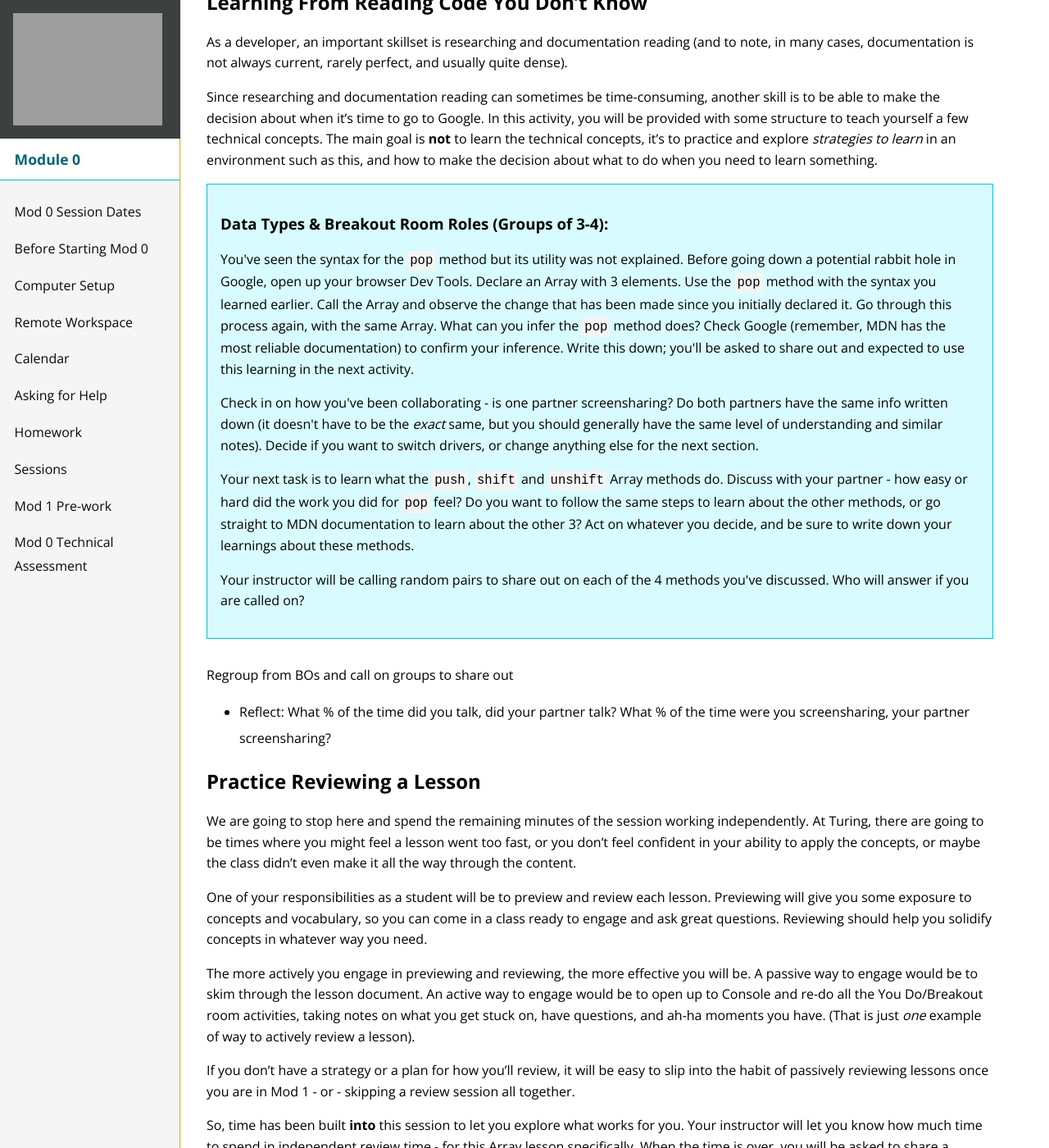
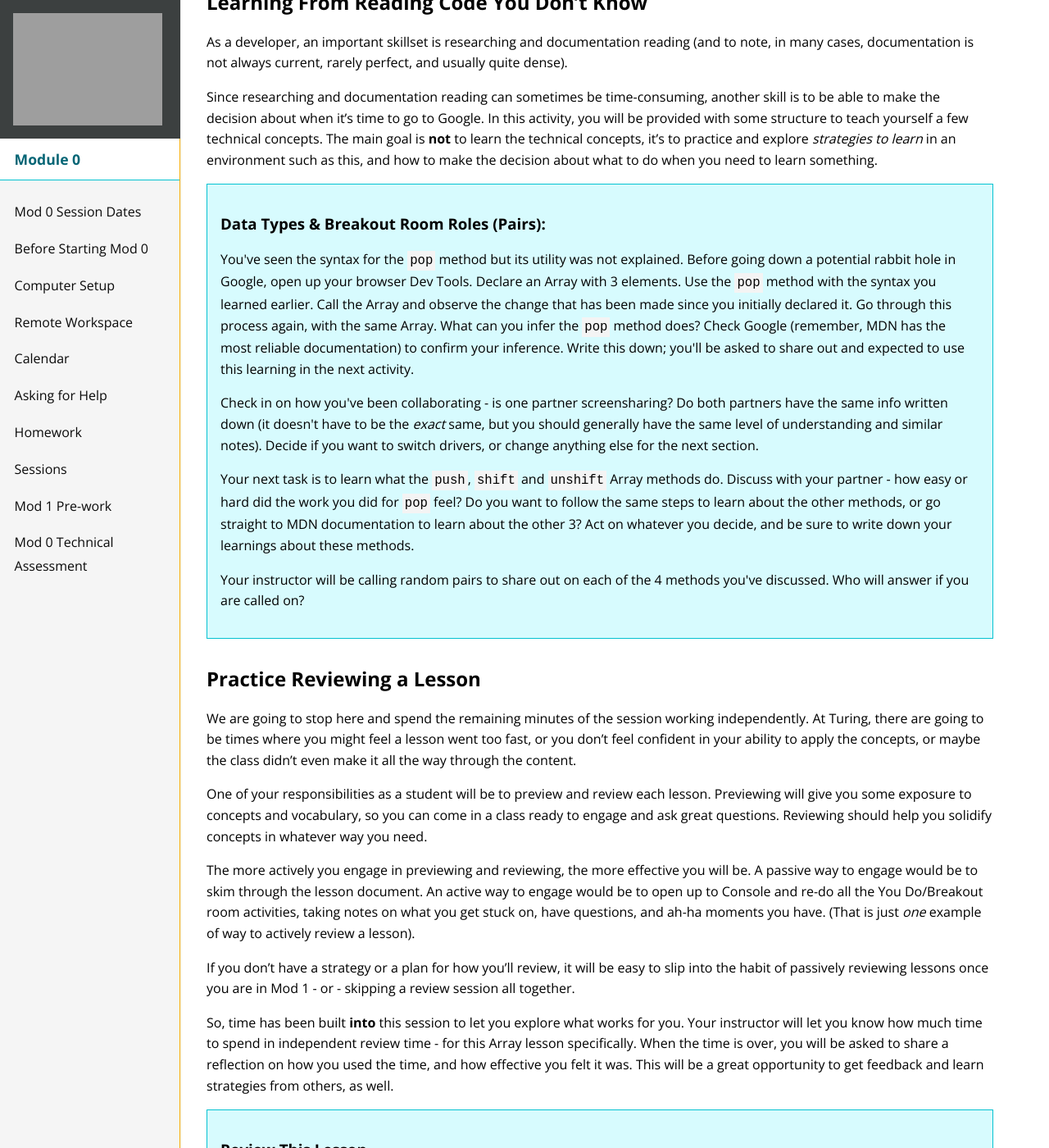
Before and after one commit to turingschool/mod-0-curriculum, a Jekyll site: the page built from session5/fe-arrays.md, in a window 1280 px wide and 1400 px high, scrolled down 3805 px. Shown: the whole window at 82% size. Built offline with Jekyll 4.4.1, drawn with Linux system fonts in a browser that asks for light colours; nearby versions of some CDN libraries.

Commit message:
Comment out note in S5 FE

```diff
--- a/session5/fe-arrays.md
+++ b/session5/fe-arrays.md
@@ -136,16 +136,16 @@ As a developer, an important skillset is researching and documentation reading (
 Since researching and documentation reading can sometimes be time-consuming, another skill is to be able to make the decision about when it's time to go to Google. In this activity, you will be provided with some structure to teach yourself a few technical concepts. The main goal is **not** to learn the technical concepts, it's to practice and explore _strategies to learn_ in an environment such as this, and how to make the decision about what to do when you need to learn something.
 
 <div class="try-it">
-  <h3>Data Types & Breakout Room Roles (Groups of 3-4):</h3>
+  <h3>Data Types & Breakout Room Roles (Pairs):</h3>
   <p>You've seen the syntax for the <code>pop</code> method but its utility was not explained. Before going down a potential rabbit hole in Google, open up your browser Dev Tools. Declare an Array with 3 elements. Use the <code>pop</code> method with the syntax you learned earlier. Call the Array and observe the change that has been made since you initially declared it. Go through this process again, with the same Array. What can you infer the <code>pop</code> method does? Check Google (remember, MDN has the most reliable documentation) to confirm your inference. Write this down; you'll be asked to share out and expected to use this learning in the next activity.</p>
   <p>Check in on how you've been collaborating - is one partner screensharing? Do both partners have the same info written down (it doesn't have to be the <em>exact</em> same, but you should generally have the same level of understanding and similar notes). Decide if you want to switch drivers, or change anything else for the next section.</p>
   <p>Your next task is to learn what the <code>push</code>, <code>shift</code> and <code>unshift</code> Array methods do. Discuss with your partner - how easy or hard did the work you did for <code>pop</code> feel? Do you want to follow the same steps to learn about the other methods, or go straight to MDN documentation to learn about the other 3? Act on whatever you decide, and be sure to write down your learnings about these methods.</p>
   <p>Your instructor will be calling random pairs to share out on each of the 4 methods you've discussed. Who will answer if you are called on?</p>
 </div>
 
-Regroup from BOs and call on groups to share out
+<!-- Regroup from BOs and call on groups to share out
 
-- Reflect: What % of the time did you talk, did your partner talk? What % of the time were you screensharing, your partner screensharing?
+- Reflect: What % of the time did you talk, did your partner talk? What % of the time were you screensharing, your partner screensharing? -->
 
 ## Practice Reviewing a Lesson
 
```
